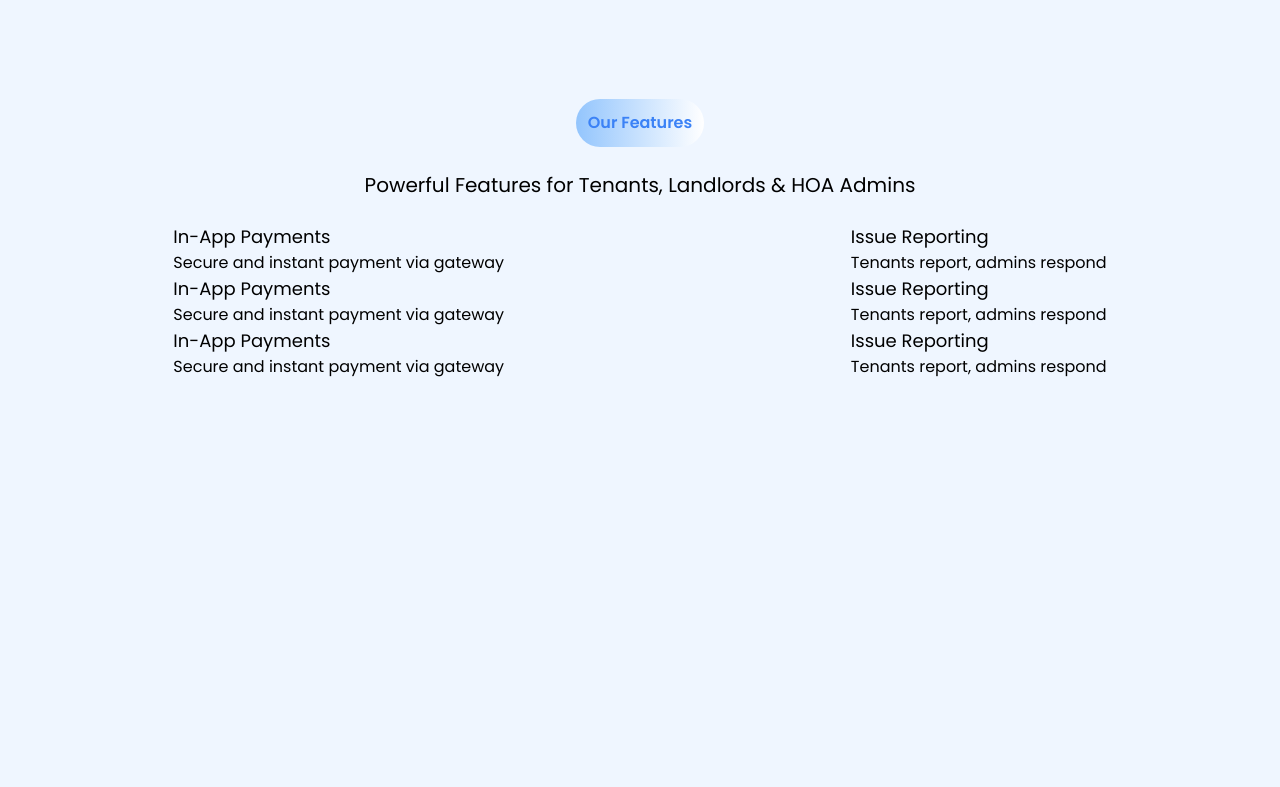
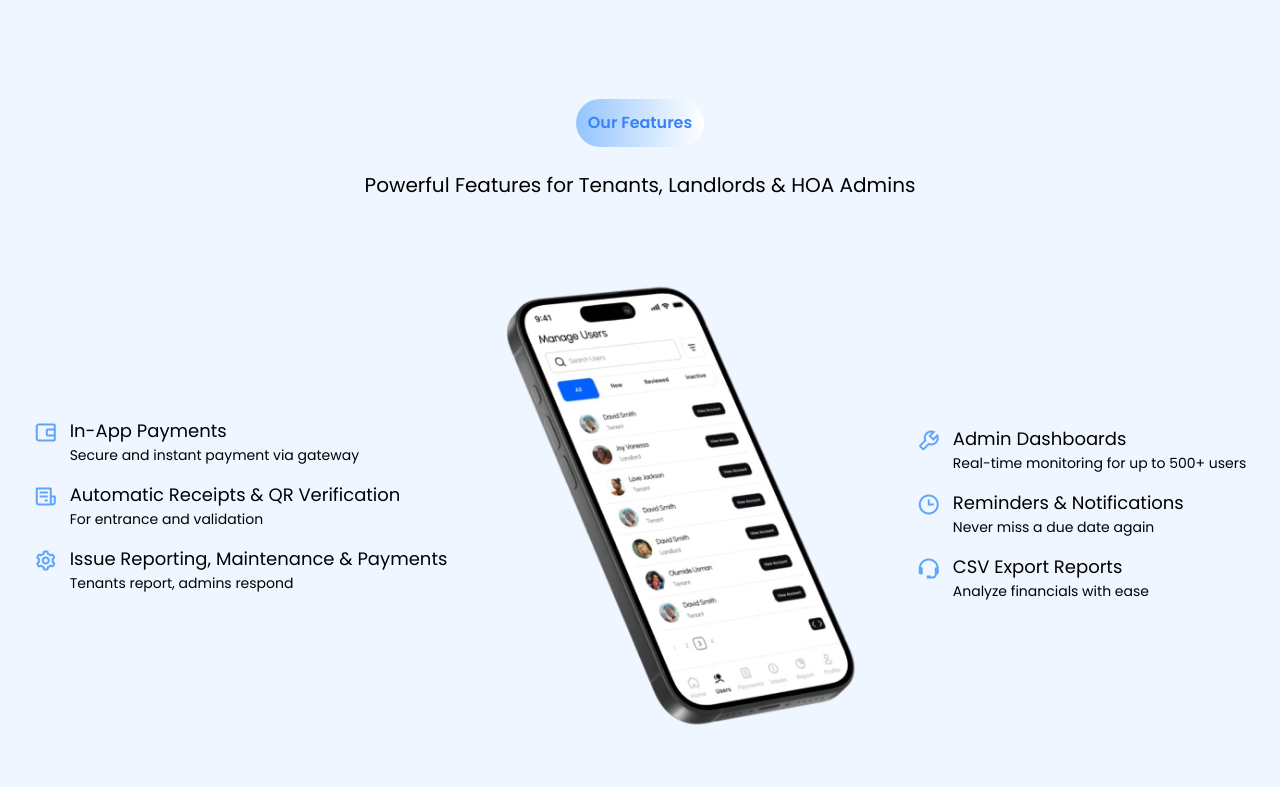
Before and after one commit to emmanuel-nwafor/Estate-management-app, a website: page src/index.html in a window 1280 px wide. Shown: the part 1139-1926 px from the top of the page. Before the commit the page ends 1518 px from the top, so only its background shows below. Drawn offline with nearby package versions, Linux system fonts and the light colour scheme.

Commit message:
all commit

```diff
--- a/src/index.html
+++ b/src/index.html
@@ -16,9 +16,9 @@
   <script src="https://cdn.tailwindcss.com"></script>
 
 </head>
-<body class="bg-blue-50 pt-[90px]">
+<body class="bg-blue-50 max-md:bg-white pt-[90px]">
 
-  <nav class="bg-blue-50 fixed top-0 left-0 w-full z-50 p-3 items-center">
+  <nav class="bg-blue-50 max-md:bg-white fixed top-0 left-0 w-full z-50 p-3 items-center">
     <div class="flex items-center justify-evenly max-md:justify-between">
       <div class="flex items-center justify-center">
         <img src="Logo-1.png" class="h-11" alt="">
@@ -105,65 +105,130 @@
         </p>
     </div>
 
-    <div class="flex items-center justify-evenly">
-        <div class="">
-            <span class="">
-                <i class=""></i>
+<div class="md:hidden relative bg-contain bg-center px-4 py-10 text-black" style="background-image: url('mockup-5.png');">
+    <div class="absolute inset-0 bg-white/90"></div>
 
-                <div class="flex-col">
-                    <h1 class="text-lg">In-App Payments</h1>
-                    <p>Secure and instant payment via gateway</p>
-                </div>
-            </span>
+    <!-- Foreground content -->
+    <div class="relative z-10 space-y-6">
+      <!-- Left Features -->
+      <div class="space-y-4">
+        <div class="flex items-start space-x-3">
+          <i class='bx bx-wallet-alt text-2xl text-blue-400'></i>
+          <div>
+            <h1 class="text-lg">In-App Payments</h1>
+            <p class="text-sm">Secure and instant payment via gateway</p>
+          </div>
+        </div>
 
-                        <span class="">
-                <i class=""></i>
+        <div class="flex items-start space-x-3">
+          <i class='bx bx-receipt text-2xl text-blue-400'></i>
+          <div>
+            <h1 class="text-lg">Automatic Receipts & QR Verification</h1>
+            <p class="text-sm">For entrance and validation</p>
+          </div>
+        </div>
 
-                <div class="flex-col">
-                    <h1 class="text-lg">In-App Payments</h1>
-                    <p>Secure and instant payment via gateway</p>
-                </div>
-            </span>
+        <div class="flex items-start space-x-3">
+          <i class='bx bx-cog text-2xl text-blue-400'></i>
+          <div>
+            <h1 class="text-lg">Issue Reporting, Maintenance & Payments</h1>
+            <p class="text-sm">Tenants report, admins respond</p>
+          </div>
+        </div>
+      </div>
 
-                        <span class="">
-                <i class=""></i>
+      <!-- Right Features -->
+      <div class="space-y-4 pt-4">
+        <div class="flex items-start space-x-3">
+          <i class='bx bx-wrench text-2xl text-blue-400'></i>
+          <div>
+            <h1 class="text-lg">Admin Dashboards</h1>
+            <p class="text-sm">Real-time monitoring for up to 500+ users</p>
+          </div>
+        </div>
 
-                <div class="flex-col">
-                    <h1 class="text-lg">In-App Payments</h1>
-                    <p>Secure and instant payment via gateway</p>
-                </div>
-            </span>
+        <div class="flex items-start space-x-3">
+          <i class='bx bx-time text-2xl text-blue-400'></i>
+          <div>
+            <h1 class="text-lg">Reminders & Notifications</h1>
+            <p class="text-sm">Never miss a due date again</p>
+          </div>
         </div>
-        <div class=""></div>
-        <div class="">
-            <span class="">
-                <i class=""></i>
 
-                <div class="flex-col">
-                    <h1 class="text-lg">Issue Reporting</h1>
-                    <p>Tenants report, admins respond</p>
-                </div>
-            </span>
+        <div class="flex items-start space-x-3">
+          <i class='bx bx-support text-2xl text-blue-400'></i>
+          <div>
+            <h1 class="text-lg">CSV Export Reports</h1>
+            <p class="text-sm">Analyze financials with ease</p>
+          </div>
+        </div>
+      </div>
+    </div>
+  </div>
 
-                        <span class="">
-                <i class=""></i>
+  <!-- Desktop View -->
+  <div class="hidden md:flex flex-row items-center justify-evenly px-4 py-8 space-x-10">
+      <!-- Left Features -->
+      <div class="space-y-4">
+        <div class="flex items-start space-x-3">
+          <i class='bx bx-wallet-alt text-2xl text-blue-400'></i>
+          <div>
+            <h1 class="text-lg">In-App Payments</h1>
+            <p class="text-sm">Secure and instant payment via gateway</p>
+          </div>
+        </div>
 
-                <div class="flex-col">
-                    <h1 class="text-lg">Issue Reporting</h1>
-                    <p>Tenants report, admins respond</p>
-                </div>
-            </span>
+        <div class="flex items-start space-x-3">
+          <i class='bx bx-receipt text-2xl text-blue-400'></i>
+          <div>
+            <h1 class="text-lg">Automatic Receipts & QR Verification</h1>
+            <p class="text-sm">For entrance and validation</p>
+          </div>
+        </div>
 
-                        <span class="">
-                <i class=""></i>
+        <div class="flex items-start space-x-3">
+          <i class='bx bx-cog text-2xl text-blue-400'></i>
+          <div>
+            <h1 class="text-lg">Issue Reporting, Maintenance & Payments</h1>
+            <p class="text-sm">Tenants report, admins respond</p>
+          </div>
+        </div>
+      </div>
 
-                <div class="flex-col">
-                    <h1 class="text-lg">Issue Reporting</h1>
-                    <p>Tenants report, admins respond</p>
-                </div>
-            </span>
+    <!-- Center Image -->
+    <div class="hidden md:block">
+      <img src="mockup-5.png" alt="App Mockup" class="h-[500px] object-cover" />
+    </div>
+
+    <!-- Right Features -->
+    <div class="space-y-4 pt-4">
+        <div class="flex items-start space-x-3">
+          <i class='bx bx-wrench text-2xl text-blue-400'></i>
+          <div>
+            <h1 class="text-lg">Admin Dashboards</h1>
+            <p class="text-sm">Real-time monitoring for up to 500+ users</p>
+          </div>
         </div>
-    </div>
+
+        <div class="flex items-start space-x-3">
+          <i class='bx bx-time text-2xl text-blue-400'></i>
+          <div>
+            <h1 class="text-lg">Reminders & Notifications</h1>
+            <p class="text-sm">Never miss a due date again</p>
+          </div>
+        </div>
+
+        <div class="flex items-start space-x-3">
+          <i class='bx bx-support text-2xl text-blue-400'></i>
+          <div>
+            <h1 class="text-lg">CSV Export Reports</h1>
+            <p class="text-sm">Analyze financials with ease</p>
+          </div>
+        </div>
+      </div>
+
+  </div>
+
   </section>
 
 
```
